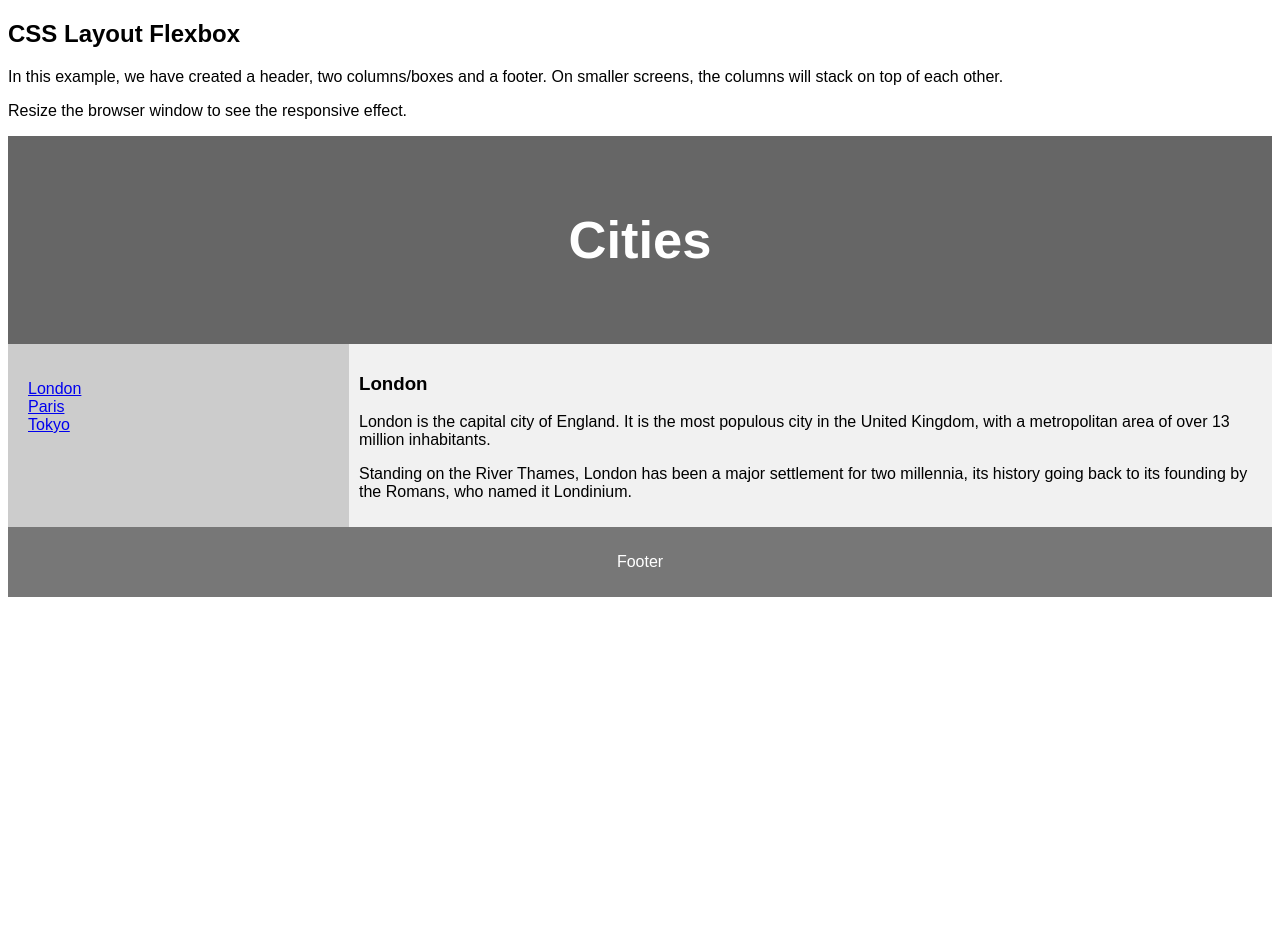
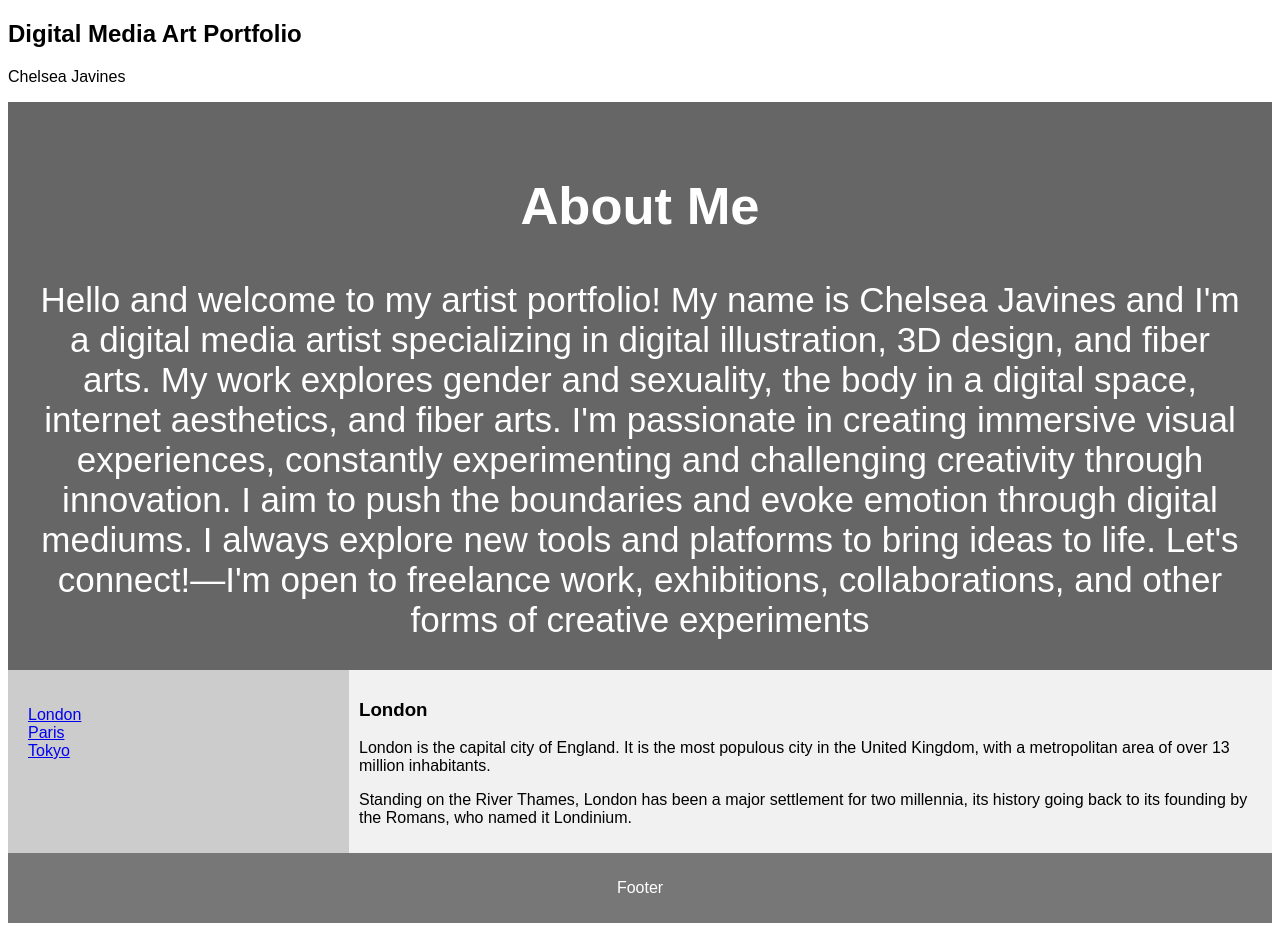
Before and after one commit to chelseajavines-tech/htmlportfolio, a plain HTML site: page index.html in a window 1280 px wide. Before the commit the page ends 800 px from the top, so only its background shows below. Drawn offline with Linux system fonts and the light colour scheme.

Commit message:
Update index.html

```diff
--- a/index.html
+++ b/index.html
@@ -71,12 +71,14 @@ footer {
 </head>
 <body>
 
-<h2>CSS Layout Flexbox</h2>
-<p>In this example, we have created a header, two columns/boxes and a footer. On smaller screens, the columns will stack on top of each other.</p>
-<p>Resize the browser window to see the responsive effect.</p>
+<h2>Digital Media Art Portfolio</h2>
+<p>Chelsea Javines</p>
 
 <header>
-  <h2>Cities</h2>
+  <h2>About Me</h2>
+<section>Hello and welcome to my artist portfolio! My name is Chelsea Javines and I'm a digital media artist specializing in digital illustration, 3D design, and fiber arts. My work explores gender and sexuality, the body in a digital space, internet aesthetics, and fiber arts. I'm passionate in creating immersive visual experiences, constantly experimenting and challenging  creativity through innovation. I aim to push the boundaries and evoke emotion through digital mediums. I always explore new tools and platforms to bring ideas to life.
+
+Let's connect!—I'm open to freelance work, exhibitions, collaborations, and other forms of creative experiments</section>
 </header>
 
 <section>
```
